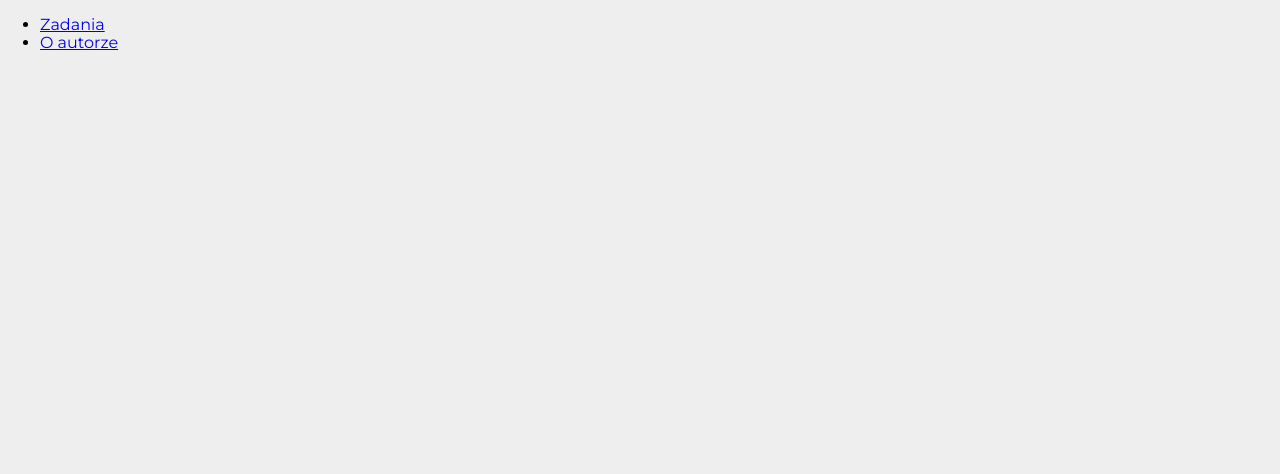
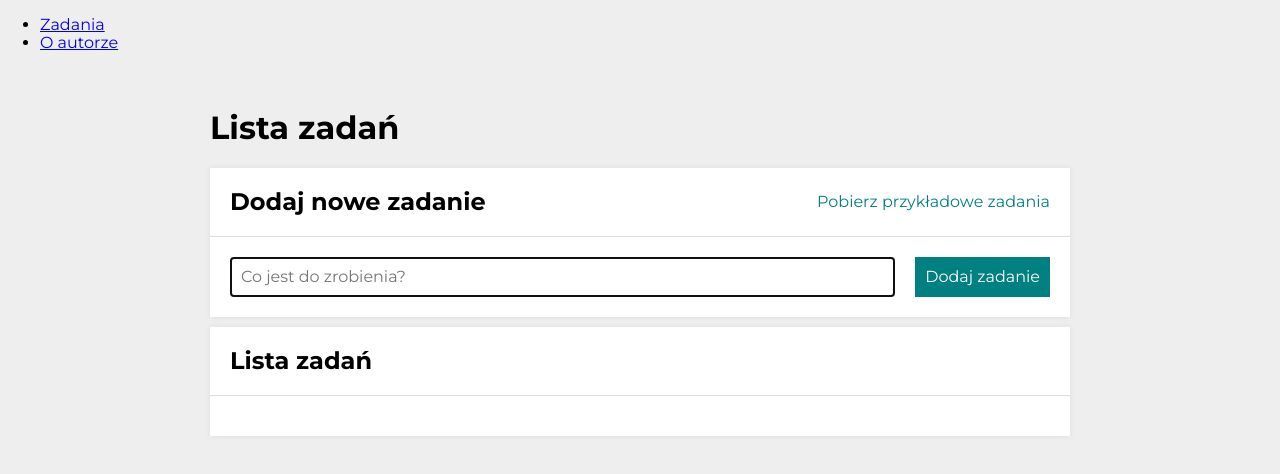
Before and after one commit to krzysztof-gronski/todolist-react, a React (Create React App) app: page /todolist/zadania in a window 1280 px wide. Shown: the top 474 px of the page. Built offline with nearby package versions, Linux system fonts and the light colour scheme.

Commit message:
about subpage

```diff
--- a/src/App.js
+++ b/src/App.js
@@ -1,11 +1,11 @@
 import React from "react";
-import { BrowserRouter, Link, Switch, Route } from "react-router-dom";
-import Tasks from "./features/tasks/Tasks";
+import { BrowserRouter, Link, Switch, Route, Redirect } from "react-router-dom";
+import TasksPage from "./features/tasks/Tasks";
 import About from "./features/about/About";
 
 
 const App = () => (
-  <BrowserRouter>
+  <BrowserRouter basename="/todolist">
     <nav>
       <ul>
         <li>
@@ -19,10 +19,13 @@ const App = () => (
 
     <Switch>
       <Route path="/zadania">
-        <Tasks />
+        <TasksPage />
       </Route>
       <Route path="/about">
         <About />
+      </Route>
+      <Route path="/">
+        <Redirect to="/zadania"/>
       </Route>
     </Switch>
   </BrowserRouter>
--- a/src/features/tasks/Header/index.js
+++ b/src/features/tasks/Header/index.js
@@ -11,7 +11,7 @@ import {
 import { SectionHeader, ListHeader, ButtonsHeader } from "./styled";
 import { HeaderButton } from "../styled";
 
-const Header = ({ headerTitle, body }) => {
+const Header = ({ headerTitle, body, sampleTasksFlag }) => {
   let headerButtons;
   const areEveryTasksDone = useSelector(selectAreEveryTasksDone);
   const areTasksEmpty = useSelector(selectAreTasksEmpty);
@@ -41,11 +41,19 @@ const Header = ({ headerTitle, body }) => {
         <ButtonsHeader>{headerButtons}</ButtonsHeader>
       </SectionHeader>
     );
+  } else if (sampleTasksFlag) {
+    return (
+      <SectionHeader>
+        <ListHeader>{headerTitle}</ListHeader>
+        <HeaderButton onClick={() => dispatch(getSampleTasks())}>
+          Pobierz przykładowe zadania
+        </HeaderButton>
+      </SectionHeader>
+    );
   }
   return (
     <SectionHeader>
       <ListHeader>{headerTitle}</ListHeader>
-      <HeaderButton onClick={()=>dispatch(getSampleTasks())}>Pobierz przykładowe zadania</HeaderButton>
     </SectionHeader>
   );
 };
--- a/src/features/tasks/Tasks.js
+++ b/src/features/tasks/Tasks.js
@@ -6,9 +6,8 @@ import TasksList from "./TasksList";
 import Header from "./Header";
 import Container from "../../common/Container";
 import { selectTasks } from "./tasksSlice";
-import { HeaderButton } from "./styled";
 
-function Tasks() {
+function TasksPage() {
   const inputRef = useRef(null);
   const tasks = useSelector(selectTasks);
 
@@ -23,7 +22,9 @@ function Tasks() {
   return (
     <Container title={"Lista zadań"}>
       <Section
-        header={<Header headerTitle="Dodaj nowe zadanie" />}
+        header={
+          <Header headerTitle="Dodaj nowe zadanie" sampleTasksFlag={true} />
+        }
         body={<Form inputRef={inputRef} />}
       />
       <Section
@@ -33,4 +34,4 @@ function Tasks() {
     </Container>
   );
 }
-export default Tasks;
+export default TasksPage;
--- a/src/features/tasks/tasksSlice.js
+++ b/src/features/tasks/tasksSlice.js
@@ -1,6 +1,5 @@
 import { createSlice } from "@reduxjs/toolkit";
 import { getSavedHideDone, getSavedTasks } from "../../common/localStorage";
-import { fetchSampleTasks } from "./api";
 
 const tasksSlice = createSlice({
   name: "tasks",
```
